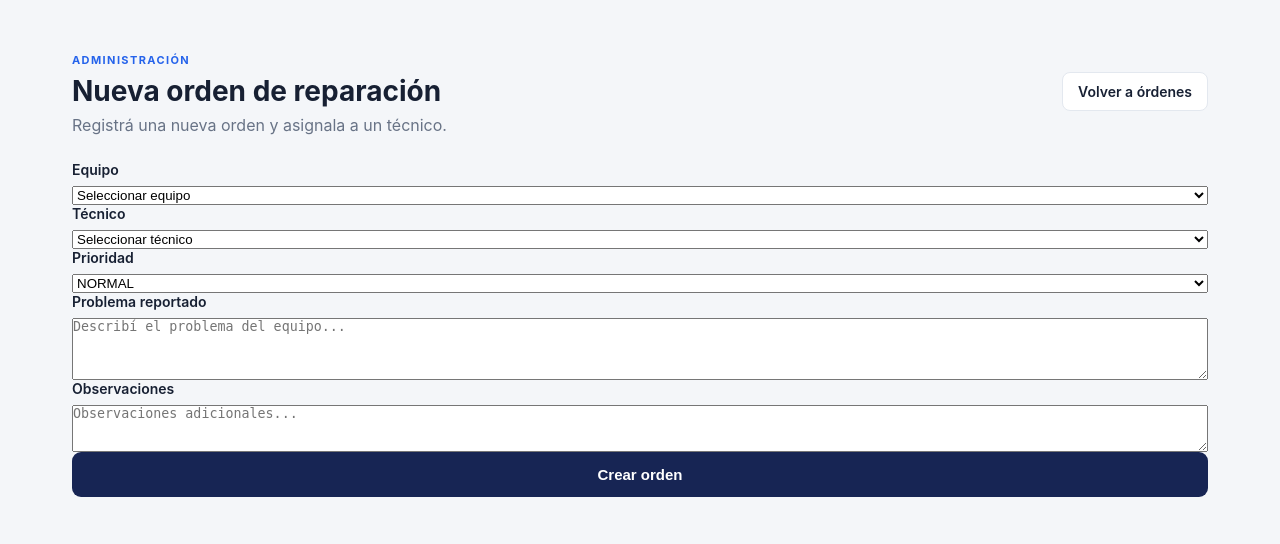
After one commit to lucaas424/FixDesk, a Flask app: template app/templates/admin/nueva_orden.html in a window 1280 px wide. The commit adds this page. Shown: the top 544 px of the page. Run offline with Flask 3, Linux system fonts and the light colour scheme; the template is opened without the code that fills it, so the values that code supplies are empty.

Commit message:
Implementa creacion de ordenes desde administracion

```diff
--- /dev/null
+++ b/app/templates/admin/nueva_orden.html
@@ -0,0 +1,193 @@
+{% extends "base.html" %}
+
+{% block title %}
+Nueva orden | FixDesk
+{% endblock %}
+
+
+{% block content %}
+
+<div class="dashboard">
+
+    <section class="page-header">
+
+        <div>
+            <span class="section-label">
+                ADMINISTRACIÓN
+            </span>
+
+            <h1>Nueva orden de reparación</h1>
+
+            <p>
+                Registrá una nueva orden y asignala
+                a un técnico.
+            </p>
+        </div>
+
+        <a
+            href="{{ url_for('admin.ordenes') }}"
+            class="btn-secondary"
+        >
+            Volver a órdenes
+        </a>
+
+    </section>
+
+
+    <section class="detail-section">
+
+        <form method="POST">
+
+            <input
+                type="hidden"
+                name="csrf_token"
+                value="{{ csrf_token() }}"
+            >
+
+
+            <div class="form-group">
+
+                <label for="equipo_id">
+                    Equipo
+                </label>
+
+                <select
+                    id="equipo_id"
+                    name="equipo_id"
+                    required
+                >
+
+                    <option value="">
+                        Seleccionar equipo
+                    </option>
+
+                    {% for equipo in equipos %}
+
+                    <option value="{{ equipo.id }}">
+                        {{ equipo.marca }}
+                        {{ equipo.modelo }}
+                        -
+                        {{ equipo.numero_serie }}
+                        -
+                        {{ equipo.cliente.nombre }}
+                        {{ equipo.cliente.apellido }}
+                    </option>
+
+                    {% endfor %}
+
+                </select>
+
+            </div>
+
+
+            <div class="form-group">
+
+                <label for="tecnico_id">
+                    Técnico
+                </label>
+
+                <select
+                    id="tecnico_id"
+                    name="tecnico_id"
+                    required
+                >
+
+                    <option value="">
+                        Seleccionar técnico
+                    </option>
+
+                    {% for tecnico in tecnicos %}
+
+                    <option value="{{ tecnico.id }}">
+                        {{ tecnico.nombre }}
+                        {{ tecnico.apellido }}
+                    </option>
+
+                    {% endfor %}
+
+                </select>
+
+            </div>
+
+
+            <div class="form-group">
+
+                <label for="prioridad">
+                    Prioridad
+                </label>
+
+                <select
+                    id="prioridad"
+                    name="prioridad"
+                    required
+                >
+                    <option value="BAJA">
+                        BAJA
+                    </option>
+
+                    <option
+                        value="NORMAL"
+                        selected
+                    >
+                        NORMAL
+                    </option>
+
+                    <option value="ALTA">
+                        ALTA
+                    </option>
+
+                    <option value="URGENTE">
+                        URGENTE
+                    </option>
+                </select>
+
+            </div>
+
+
+            <div class="form-group">
+
+                <label for="problema_reportado">
+                    Problema reportado
+                </label>
+
+                <textarea
+                    id="problema_reportado"
+                    name="problema_reportado"
+                    rows="4"
+                    placeholder="Describí el problema del equipo..."
+                    required
+                ></textarea>
+
+            </div>
+
+
+            <div class="form-group">
+
+                <label for="observaciones">
+                    Observaciones
+                </label>
+
+                <textarea
+                    id="observaciones"
+                    name="observaciones"
+                    rows="3"
+                    placeholder="Observaciones adicionales..."
+                ></textarea>
+
+            </div>
+
+
+            <button
+                type="submit"
+                class="btn-primary"
+            >
+                Crear orden
+            </button>
+
+        </form>
+
+    </section>
+
+</div>
+
+{% endblock %}
```
Also changed, not shown: app/controllers/admin_controller.py (+78 -1 lines), app/services/administracion_service.py (+16 -0 lines), app/templates/admin/ordenes.html (+11 -0 lines).
